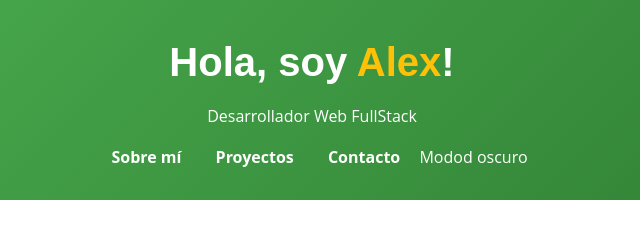
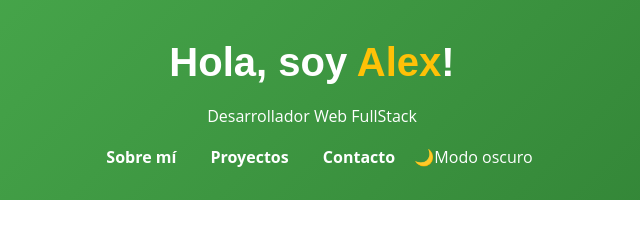
Before and after one commit to HustavoJhon/semana10, a plain HTML site: page index.html in a window 1280 px wide. Shown: the top 240 px of the page, 328-968 px from the left. Drawn offline with Linux system fonts and the light colour scheme.

Commit message:
Agregue un emoji de lunita

```diff
--- a/index.html
+++ b/index.html
@@ -15,7 +15,9 @@
           <a href="#acercade">Sobre mí</a>
           <a href="#proyectos">Proyectos</a>
           <a href="#contacto">Contacto</a>
-          <buton> Modod oscuro</buton>
+          <buton id = "toogle"> 🌙Modo oscuro</buton>
+
+
         </nav>
       </div>
     </header>
```
